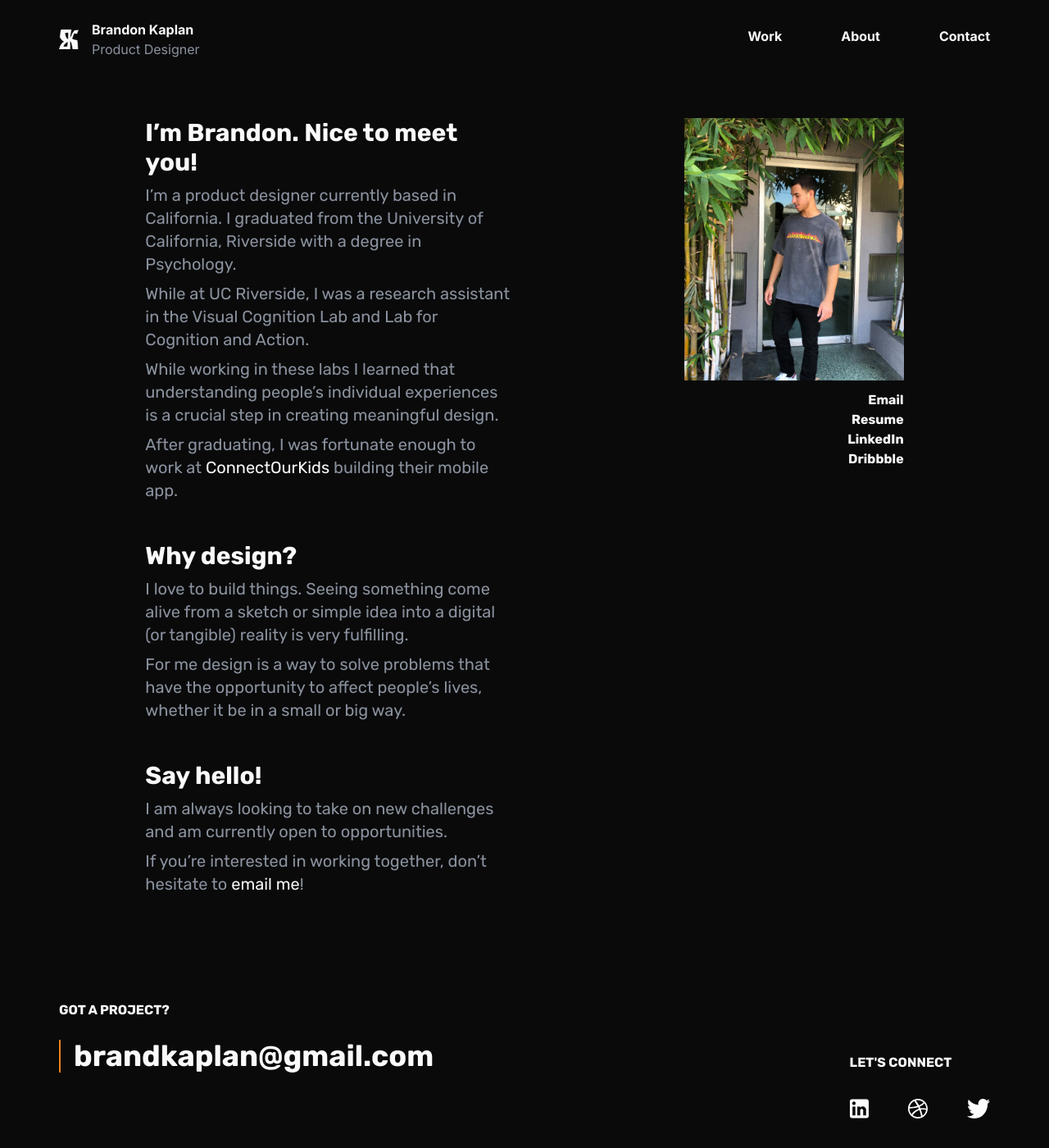
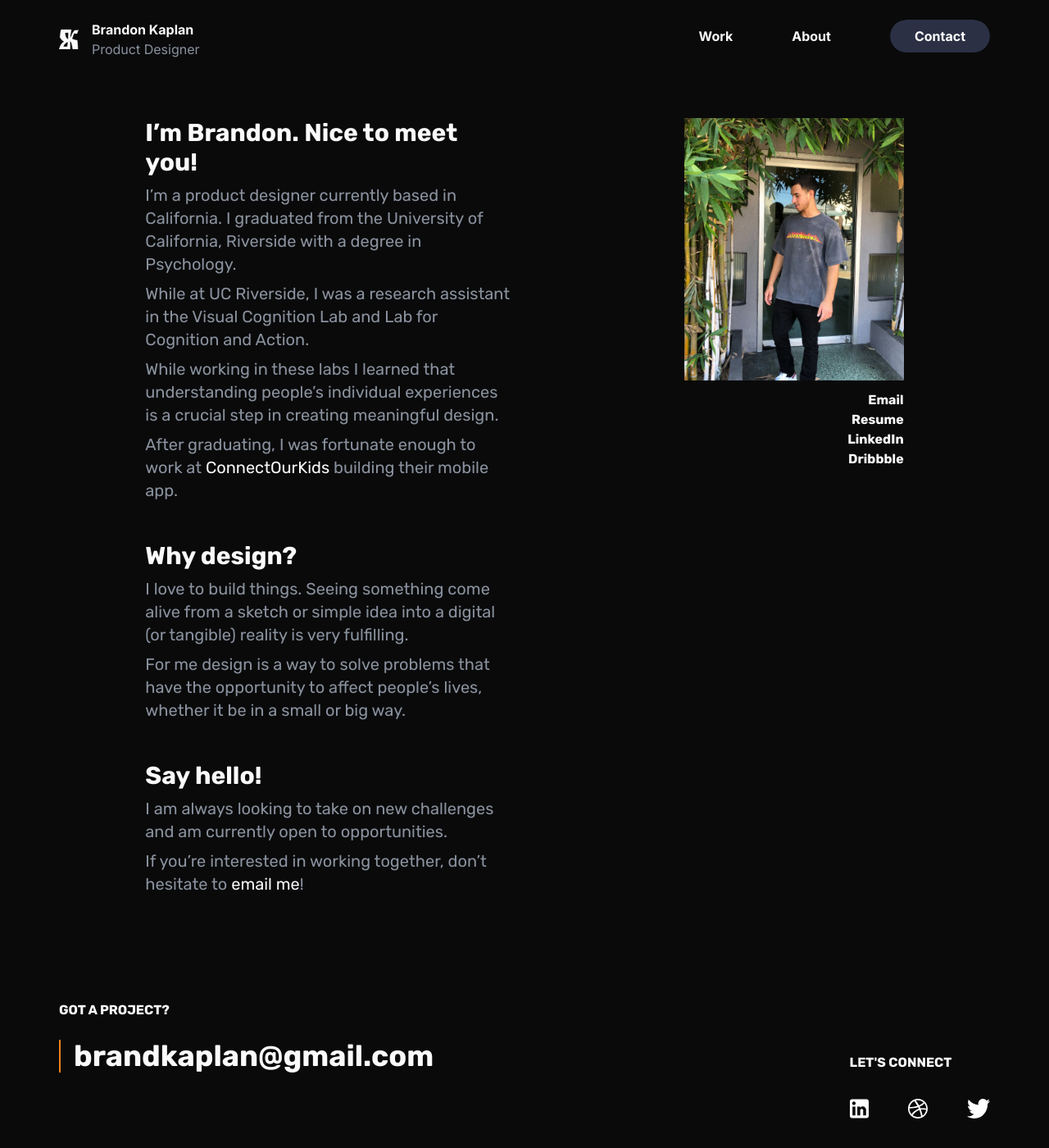
Before and after one commit to brandkap/brandkap.github.io, a Jekyll site: the page built from about.md, in a window 1280 px wide and 1400 px high. Shown: the whole window at 82% size. Built offline with Jekyll 4.4.1, drawn with Linux system fonts in a browser that asks for light colours.

Commit message:
Add wavy text Contact buttons

```diff
--- a/_includes/desktop-nav.html
+++ b/_includes/desktop-nav.html
@@ -8,6 +8,6 @@
         <a href="{{ nav_page.url | relative_url }}">{{ nav_page.title | escape }}</a>
       {%- endif -%}
     {%- endfor -%}
-    <a href="mailto:{{ site.email | escape }}">Contact</a>
+    <a href="mailto:{{ site.email | escape }}" class="wavy-text">Contact</a>
   </div>
 </nav>
--- a/_includes/head.html
+++ b/_includes/head.html
@@ -6,9 +6,11 @@
   <link rel="preconnect" href="https://fonts.gstatic.com">
   <link href="https://fonts.googleapis.com/css2?family=Inter:wght@400;700&family=Rubik:wght@400;500;700&display=swap" rel="stylesheet">
   <link rel="stylesheet" href="{{ "/assets/css/styles.css" | relative_url }}">
+  <link rel="stylesheet" href="{{ "/assets/css/wavy_text.css" | relative_url }}">
   <link rel="icon" href="{{ "/favicon.ico" | relative_url }}">
   <link rel="icon" type="image/png" href="{{ "/icon.png" | relative_url }}">
   <script defer src="/assets/js/navbar.js"></script>
+  <script defer src="/assets/js/wavy_text.js"></script>
   {%- for src in layout.scripts -%}
   <script defer src="{{ src | escape }}"></script>
   {%- endfor -%}
--- a/_includes/mobile-nav.html
+++ b/_includes/mobile-nav.html
@@ -16,6 +16,6 @@
         <a href="{{ nav_page.url | relative_url }}">{{ nav_page.title | escape }}</a>
       {%- endif -%}
     {%- endfor -%}
-    <a href="mailto:{{ site.email | escape }}">Contact</a>
+    <a href="mailto:{{ site.email | escape }}" class="wavy-text">Contact</a>
   </div>
 </nav>
--- /dev/null
+++ b/assets/css/wavy_text.css
@@ -0,0 +1,142 @@
+/*
+Copyright (c) 2021 by Brandon (https://codepen.io/centerpiece/pen/XWMPwvb)
+Fork of an original work Playful button hover effects (https://codepen.io/aaroniker/pen/OJPqPMR)
+
+Permission is hereby granted, free of charge, to any person obtaining a copy of this software and associated documentation files (the "Software"), to deal in the Software without restriction, including without limitation the rights to use, copy, modify, merge, publish, distribute, sublicense, and/or sell copies of the Software, and to permit persons to whom the Software is furnished to do so, subject to the following conditions:
+
+The above copyright notice and this permission notice shall be included in all copies or substantial portions of the Software.
+
+THE SOFTWARE IS PROVIDED "AS IS", WITHOUT WARRANTY OF ANY KIND, EXPRESS OR IMPLIED, INCLUDING BUT NOT LIMITED TO THE WARRANTIES OF MERCHANTABILITY, FITNESS FOR A PARTICULAR PURPOSE AND NONINFRINGEMENT. IN NO EVENT SHALL THE AUTHORS OR COPYRIGHT HOLDERS BE LIABLE FOR ANY CLAIM, DAMAGES OR OTHER LIABILITY, WHETHER IN AN ACTION OF CONTRACT, TORT OR OTHERWISE, ARISING FROM, OUT OF OR IN CONNECTION WITH THE SOFTWARE OR THE USE OR OTHER DEALINGS IN THE SOFTWARE.
+*/
+
+.wavy-text {
+  --color: #fff;
+  --color-hover: var(--color);
+  --background: #2b3044;
+  --background-hover: var(--background);
+  --hover-front: #5c86ff;
+  padding: 8px 30px;
+  border-radius: 20px;
+  -webkit-appearance: none;
+  -webkit-tap-highlight-color: transparent;
+  -webkit-mask-image: -webkit-radial-gradient(white, black);
+  color: var(--c, var(--color));
+  background: var(--b, var(--background));
+  transition: color 0.2s linear var(--c-d, 0.2s),
+    background 0.3s linear var(--b-d, 0.2s);
+}
+.wavy-text:not(.simple):before,
+.wavy-text:not(.simple):after {
+  content: "";
+  position: absolute;
+  background: var(--pb, var(--hover-back));
+  top: 0;
+  left: 0;
+  right: 0;
+  height: 200%;
+  border-radius: var(--br, 40%);
+  transform: translateY(var(--y, 50%));
+  transition: transform var(--d, 0.4s) ease-in var(--d-d, 0s),
+    border-radius 0.4s ease var(--br-d, 0.08s);
+}
+.wavy-text:not(.simple):after {
+  --pb: var(--hover-front);
+  --d: 0.4s;
+}
+.wavy-text div {
+  z-index: 1;
+  position: relative;
+  display: flex;
+}
+.wavy-text div span {
+  display: block;
+  -webkit-backface-visibility: hidden;
+  backface-visibility: hidden;
+  transform: translateZ(0);
+  -webkit-animation: var(--name, none) 0.5s linear forwards 0.18s;
+  animation: var(--name, none) 0.5s linear forwards 0.18s;
+}
+.wavy-text.in {
+  --name: move;
+}
+.wavy-text.in:not(.out) {
+  --c: var(--color-hover);
+  --b: var(--background-hover);
+}
+.wavy-text.in:not(.out):before,
+.wavy-text.in:not(.out):after {
+  --y: 0;
+  --br: 5%;
+}
+.wavy-text.in:not(.out):after {
+  --br: 10%;
+  --d-d: 0.02s;
+}
+.wavy-text.in.out {
+  --name: move-out;
+}
+.wavy-text.in.out:before {
+  --d-d: 0.06s;
+}
+
+@-webkit-keyframes move {
+  30%,
+  36% {
+    transform: translateY(calc(-6px * var(--move))) translateZ(0)
+      rotate(calc(-13deg * var(--rotate) * var(--part)));
+  }
+  50% {
+    transform: translateY(calc(3px * var(--move))) translateZ(0)
+      rotate(calc(6deg * var(--rotate) * var(--part)));
+  }
+  70% {
+    transform: translateY(calc(-2px * var(--move))) translateZ(0)
+      rotate(calc(-3deg * var(--rotate) * var(--part)));
+  }
+}
+
+@keyframes move {
+  30%,
+  36% {
+    transform: translateY(calc(-6px * var(--move))) translateZ(0)
+      rotate(calc(-13deg * var(--rotate) * var(--part)));
+  }
+  50% {
+    transform: translateY(calc(3px * var(--move))) translateZ(0)
+      rotate(calc(6deg * var(--rotate) * var(--part)));
+  }
+  70% {
+    transform: translateY(calc(-2px * var(--move))) translateZ(0)
+      rotate(calc(-3deg * var(--rotate) * var(--part)));
+  }
+}
+@-webkit-keyframes move-out {
+  30%,
+  36% {
+    transform: translateY(calc(6px * var(--move))) translateZ(0)
+      rotate(calc(13deg * var(--rotate) * var(--part)));
+  }
+  50% {
+    transform: translateY(calc(-3px * var(--move))) translateZ(0)
+      rotate(calc(-6deg * var(--rotate) * var(--part)));
+  }
+  70% {
+    transform: translateY(calc(2px * var(--move))) translateZ(0)
+      rotate(calc(3deg * var(--rotate) * var(--part)));
+  }
+}
+@keyframes move-out {
+  30%,
+  36% {
+    transform: translateY(calc(6px * var(--move))) translateZ(0)
+      rotate(calc(13deg * var(--rotate) * var(--part)));
+  }
+  50% {
+    transform: translateY(calc(-3px * var(--move))) translateZ(0)
+      rotate(calc(-6deg * var(--rotate) * var(--part)));
+  }
+  70% {
+    transform: translateY(calc(2px * var(--move))) translateZ(0)
+      rotate(calc(3deg * var(--rotate) * var(--part)));
+  }
+}
--- /dev/null
+++ b/assets/js/wavy_text.js
@@ -0,0 +1,53 @@
+/*
+Copyright (c) 2021 by Brandon (https://codepen.io/centerpiece/pen/XWMPwvb)
+Fork of an original work Playful button hover effects (https://codepen.io/aaroniker/pen/OJPqPMR)
+
+Permission is hereby granted, free of charge, to any person obtaining a copy of this software and associated documentation files (the "Software"), to deal in the Software without restriction, including without limitation the rights to use, copy, modify, merge, publish, distribute, sublicense, and/or sell copies of the Software, and to permit persons to whom the Software is furnished to do so, subject to the following conditions:
+
+The above copyright notice and this permission notice shall be included in all copies or substantial portions of the Software.
+
+THE SOFTWARE IS PROVIDED "AS IS", WITHOUT WARRANTY OF ANY KIND, EXPRESS OR IMPLIED, INCLUDING BUT NOT LIMITED TO THE WARRANTIES OF MERCHANTABILITY, FITNESS FOR A PARTICULAR PURPOSE AND NONINFRINGEMENT. IN NO EVENT SHALL THE AUTHORS OR COPYRIGHT HOLDERS BE LIABLE FOR ANY CLAIM, DAMAGES OR OTHER LIABILITY, WHETHER IN AN ACTION OF CONTRACT, TORT OR OTHERWISE, ARISING FROM, OUT OF OR IN CONNECTION WITH THE SOFTWARE OR THE USE OR OTHER DEALINGS IN THE SOFTWARE.
+*/
+document.addEventListener("DOMContentLoaded", function () {
+  document.querySelectorAll(".wavy-text").forEach(function (button) {
+    var div = document.createElement("div"),
+      letters = button.textContent.trim().split("");
+
+    function elements(letter, index, array) {
+      var element = document.createElement("span"),
+        part = index >= array.length / 2 ? -1 : 1,
+        position =
+          index >= array.length / 2
+            ? array.length / 2 - index + (array.length / 2 - 1)
+            : index,
+        move = position / (array.length / 2),
+        rotate = 1 - move;
+
+      element.innerHTML = !letter.trim() ? "&nbsp;" : letter;
+      element.style.setProperty("--move", move);
+      element.style.setProperty("--rotate", rotate);
+      element.style.setProperty("--part", part);
+
+      div.appendChild(element);
+    }
+
+    letters.forEach(elements);
+
+    button.innerHTML = div.outerHTML;
+
+    button.addEventListener("mouseenter", function () {
+      if (!button.classList.contains("out")) {
+        button.classList.add("in");
+      }
+    });
+
+    button.addEventListener("mouseleave", function () {
+      if (button.classList.contains("in")) {
+        button.classList.add("out");
+        setTimeout(function () {
+          button.classList.remove("in", "out");
+        }, 950);
+      }
+    });
+  });
+});
```
